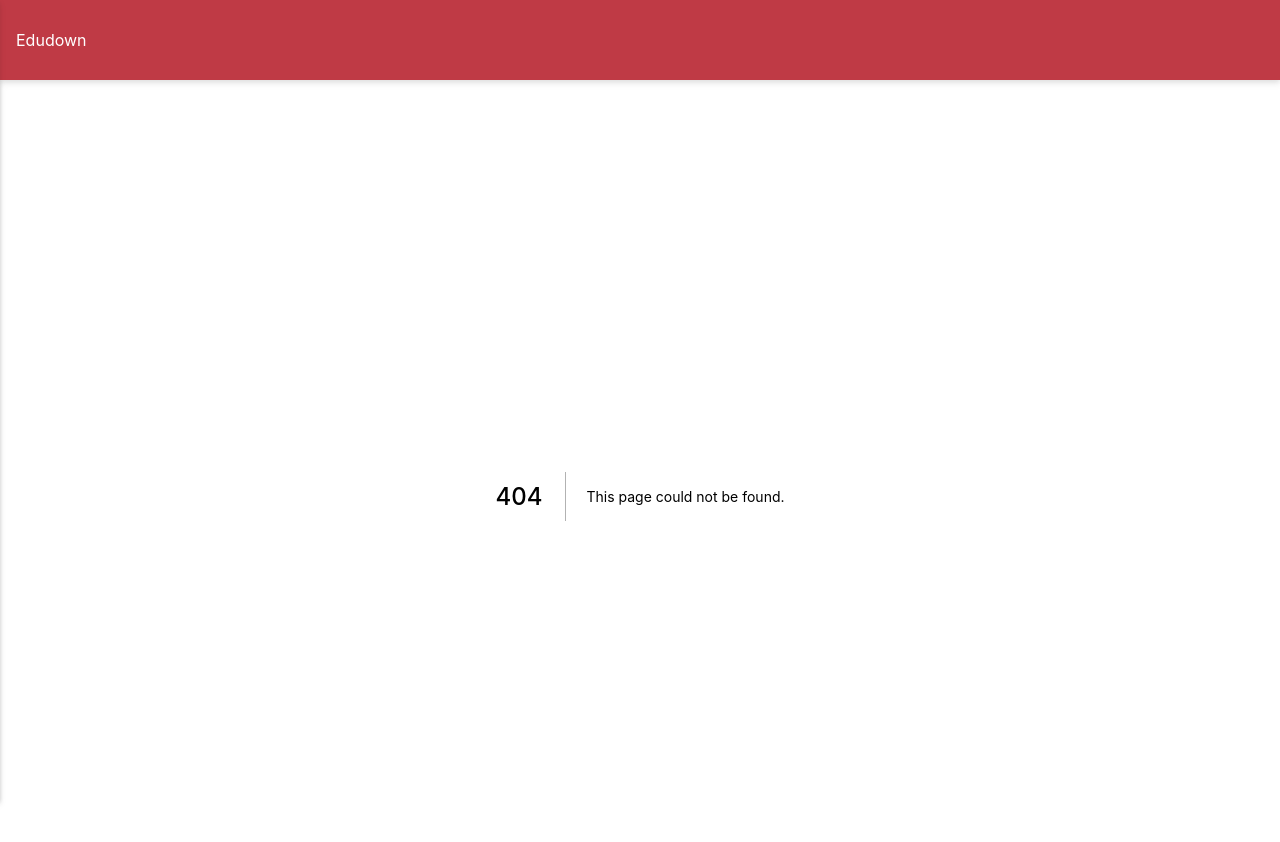
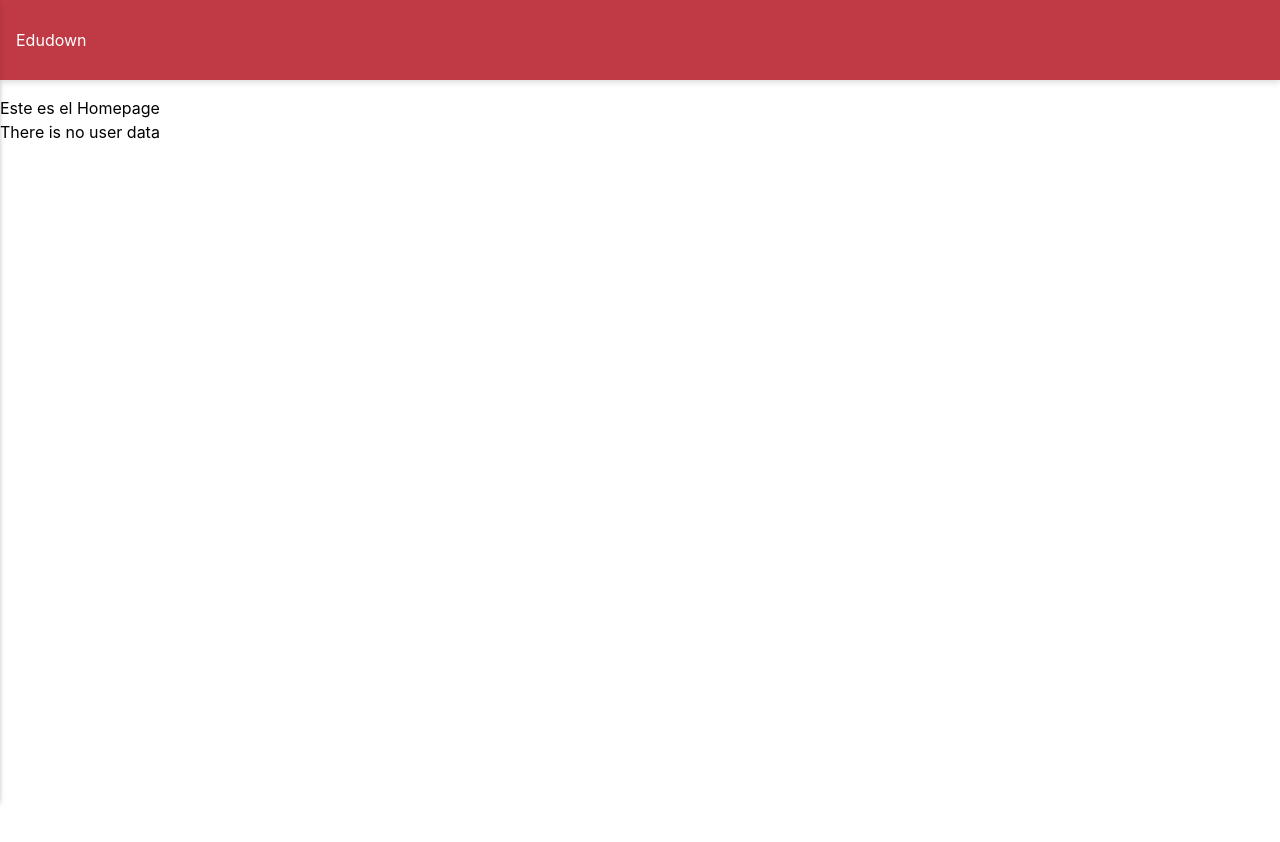
Before and after one commit to EricAlejandroDurante/edudown, a Next.js app in the folder front-end/: page /homepage in a window 1280 px wide. Before the commit this address had no page. Shown: the top 842 px of the page. After the commit the page ends 800 px from the top, so only its background shows below. Built offline with nearby package versions, Linux system fonts and the light colour scheme.

Commit message:
Se agregaron algunos archivos que aún no se usan

```diff
--- a/front-end/apollo-client.js
+++ b/front-end/apollo-client.js
@@ -13,6 +13,8 @@ const authLink = setContext(async (_, { headers }) => {
   return {
     headers: {
       ...headers,
+      //aqui obtenemos el token si es que exite, si no se creará uno
+      //authorization: localStorage.setItem("token") || ""
       // authorization: accessToken ? `Bearer ${accessToken}` : ''
     }
   }
@@ -39,7 +41,7 @@ const client = new ApolloClient({
   cache: new InMemoryCache()
 })
 
-export default client
+export default client;
 
 /*
 import { ApolloClient, InMemoryCache } from "@apollo/client";
--- /dev/null
+++ b/front-end/context/authContext.js
@@ -0,0 +1,65 @@
+import React, {useReducer, createContext, useEffect} from "react";
+import jwtDecode from "jwt-decode";
+const initialState = {
+    user: null
+}
+
+
+
+
+if(localStorage.getItem("token")){
+    const decodedToken = jwtDecode(localStorage.getItem("token"));
+
+    //verificamos si el token esta caducado
+    if( decodedToken.exp *1000 <Date.now()){
+        localStorage.removeItem("item");
+    }else{
+        initialState.user = decodedToken;
+    }
+}
+
+const AuthContext = createContext ({
+    user: null,
+    login: (userData) =>{},
+    logout: () => {}
+});
+
+function authReducer(state, action){
+    switch (action.type){
+        case 'LOGIN':
+            return{
+                ...state,
+                user: action.payload
+            }
+        case 'LOGOUT':
+            return{
+                ...state,
+                user: null
+            }
+        default:
+            return state;
+    }
+}
+
+function AuthProvider(props){
+    const  [state, dispatch]= useReducer(authReducer, initialState);
+    const login = (userData)=>{
+        localStorage.setItem("token", userData.token);
+        dispatch({
+            type:'LOGIN',
+            payload: userData
+        })
+    }
+    function logout(){
+        localStorage.removeItem("token");
+        dispatch({type: 'LOGOUT'});
+    }
+    return(
+        <AuthContext.Provider
+            value={{user: state.user, login, logout}}
+            {...props}
+        />
+    )
+}
+
+export { AuthContext, AuthProvider};
--- a/front-end/package.json
+++ b/front-end/package.json
@@ -12,6 +12,7 @@
     "@apollo/client": "^3.6.9",
     "formik": "^2.2.9",
     "graphql": "^16.5.0",
+    "jwt-decode": "^3.1.2",
     "next": "^12.1.6",
     "react": "18.2.0",
     "react-dom": "18.2.0",
--- a/front-end/pages/_app.js
+++ b/front-end/pages/_app.js
@@ -2,7 +2,7 @@ import '../styles/globals.css'
 
 import { ApolloProvider } from "@apollo/client";
 import client from "../apollo-client";
-import Navbar from './navbar';
+import Navbar from '../components/Navbar';
 
 function MyApp({ Component, pageProps }) {
   return (
--- /dev/null
+++ b/front-end/pages/homepage.js
@@ -0,0 +1,26 @@
+import { useContext } from 'react';
+import { AuthContext } from "../context/authContext";
+
+function Homepage() {
+
+    const { user, logout } = useContext(AuthContext);
+
+    return (
+        <>
+        <h1>Este es el Homepage</h1>
+        {user ?
+            <>
+                <h2>
+                    {user.email} is logged in
+                </h2>
+            </>
+            :
+            <>
+            <p>There is no user data</p>
+            </>
+        }
+        </>
+    )
+}
+
+export default Homepage;
--- a/front-end/pages/index.js
+++ b/front-end/pages/index.js
@@ -4,7 +4,7 @@ import styles from '../styles/Home.module.css'
 import { gql } from "@apollo/client";
 import client from "../apollo-client";
 import Users from "../components/Users";
-import Login from '../components/login/login';
+import Login from './login/login';
 
 export default function Home({ users }) {
   return (
```
Also changed, not shown: front-end/pages/login/login.js (renamed from front-end/components/login/login.js, +49 -2 lines), front-end/utility/hooks.js (added, +24 -0 lines), front-end/components/Navbar.js (renamed from front-end/pages/navbar.js), 1 other file (tests, documents, lock files or other folders).
